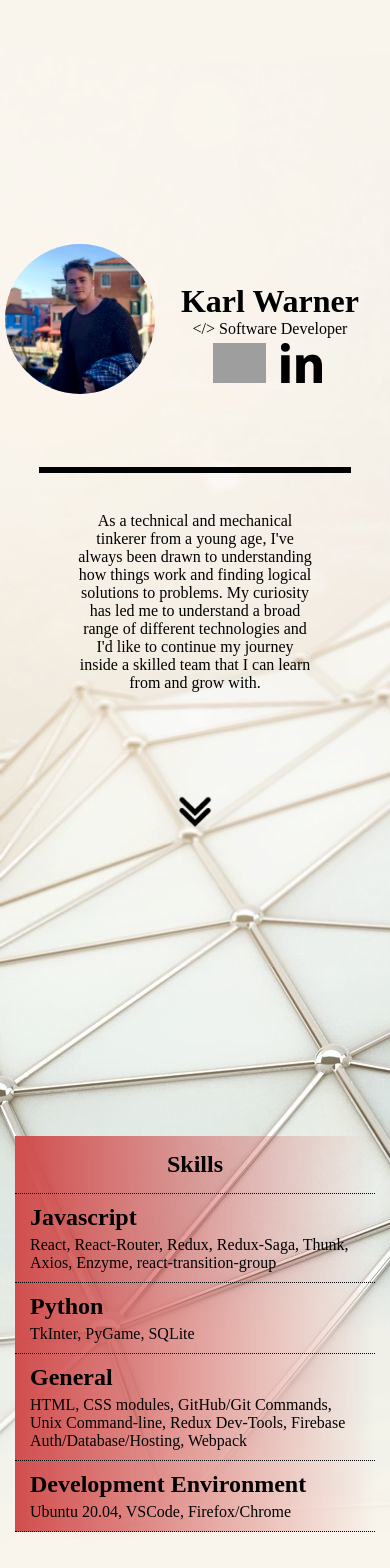
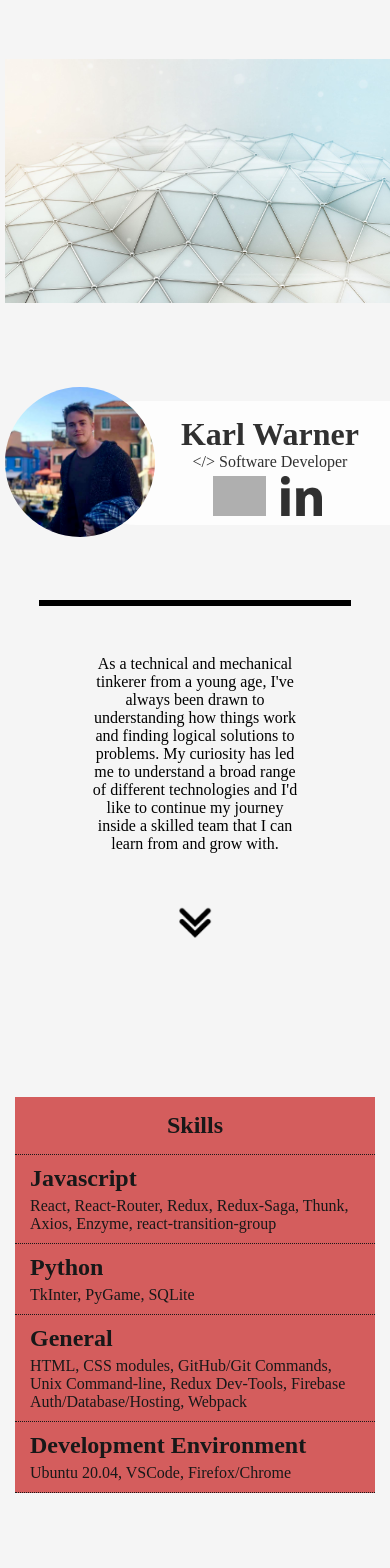
Before and after one commit to Kwarn/portfolio, a React (Create React App) app: page / in a window 390 px wide. Shown: the top 1568 px of the page. Built offline with nearby package versions, Linux system fonts and the light colour scheme; grey boxes are pictures that could not be loaded.

Commit message:
fully responsive welcome elements working

```diff
--- a/src/App.module.css
+++ b/src/App.module.css
@@ -1,5 +1,6 @@
 .App {
-  background-image: url('./assets/appBackground.png');
+  /* background-image: url('./assets/appBackground.png'); */
+  background-color: whitesmoke;
   background-repeat: repeat;
   width: 100%;
   height: auto;
--- a/src/components/Skills/Skills.module.css
+++ b/src/components/Skills/Skills.module.css
@@ -1,28 +1,25 @@
 .Skills {
-  margin: 300px 0px 0px 0px;
+  opacity: 90%;
+  margin: 150px 0px 0px 0px;
   padding: 0px 0px 80px 0px;
 }
-
 
 .SectionTitle {
   border-bottom: 1px dotted black;
   margin: 0px 15px 0px 15px;
-  background-color: #6b6361;
   padding: 15px 0px 15px 0px;
   text-align: center;
   font-size: x-large;
   color: black;
-  background: linear-gradient(to right, rgb(209, 77, 77), transparent 100%);
+  background-color: rgb(209, 77, 77);
 }
 
 .TechLists {
-  background-color: #b1afae;
   border-bottom: 1px dotted black;
   height: auto;
   margin: 0px 15px 15px 15px;
-  background: linear-gradient(to right, rgb(209, 77, 77), transparent 100%);
+  background-color: rgb(209, 77, 77);
 }
-
 .TechLists p {
   padding: 5px 15px 10px 15px;
 }
--- a/src/containers/FadeInSection/FadeInSection.module.css
+++ b/src/containers/FadeInSection/FadeInSection.module.css
@@ -14,10 +14,9 @@
 }
 
 .FadeFromTop {
-  margin: 100px 0 0 0 ;
   text-align: center;
   opacity: 0;
-  transform: translateY(-10vh);
+  transform: translateY(-5vh);
   visibility: hidden;
   transition: opacity 0.9s ease-out, transform 2s ease-out;
   will-change: opacity, visibility;
--- a/src/containers/Home/Home.js
+++ b/src/containers/Home/Home.js
@@ -10,6 +10,11 @@ const Home = props => {
   return (
     <>
       <div className={classes.Home}>
+        <img
+          className={classes.WelcomeImage}
+          src={imageAssets.appBackground}
+          alt="welcomeImage"
+        />
         <div className={classes.WelcomeElements}>
           <div className={classes.Title}>
             <img
@@ -17,6 +22,7 @@ const Home = props => {
               src={imageAssets.profileImage}
               alt="profileImage"
             />
+            <div className={classes.WelcomeTop}>
               <h1>Karl Warner</h1>
               <p>{`</> Software Developer`}</p>
               <div className={classes.LinkIcons}>
@@ -34,6 +40,7 @@ const Home = props => {
                 >
                   <img src={imageAssets.linkedIn} alt="linkedInIcon"></img>
                 </a>
+              </div>
             </div>
           </div>
           <div className={classes.Divider}></div>
--- a/src/containers/Home/Home.module.css
+++ b/src/containers/Home/Home.module.css
@@ -1,9 +1,26 @@
 .Home {
-  padding-top: 140px;
+}
+.WelcomeTop {
+  z-index: 1;
+  background-color: white;
+  opacity: 80%;
+  padding: 15px 10px 0px 10px;
+  border-radius: 90px 90px;
+  width: auto;
+}
+.WelcomeElements {
+  position: relative;
+  text-align: center;
 }
 
-.WelcomeElements {
-  position: relative;
+.WelcomeImage {
+  z-index: 0;
+  width: 100%;
+  height: auto;
+  overflow: hidden;
+  max-height: 80%;
+  /* min-height: 100%;
+  min-width: 100%; */
 }
 
 .Divider {
@@ -28,13 +45,15 @@
 
 .AboutMe {
   margin: 0vw 20vw 0vw 20vw;
+  padding: 10px;
   text-align: center;
   color: black;
 }
 
 .ProfileImage {
+  z-index: 1;
   position: relative;
-  top: 120px;
+  top: 145px;
   right: 165px;
   border-radius: 110px;
   margin-right: 50px;
@@ -43,14 +62,23 @@
 }
 
 .OpenDrawIcon {
+  margin-top: 40px;
   color: white;
   width: auto;
   height: 30px;
 }
 
+@media (min-width: 500px) {
+  .WelcomeElements {
+    position: relative;
+    margin-top: -288px;
+  }
+}
+
 @media (min-width: 900px) {
   .WelcomeElements {
     margin-left: 20vw;
+    margin-top: -500px;
     display: flex;
   }
   .AboutMe {
@@ -59,9 +87,40 @@
     height: 400px;
   }
   .Divider {
-
     border-left: 6px solid black;
     border-bottom: 0px;
     height: 300px;
+    margin-left: 10vw;
   }
 }
+
+@media (min-width: 1100px) {
+  .WelcomeElements {
+    margin-top: -600px;
+    margin-right: 5vw;
+  }
+}
+
+@media (min-width: 1200px) {
+  .WelcomeElements {
+    margin-top: -700px;
+  }
+}
+
+@media (min-width: 1500px) {
+  .WelcomeElements {
+    margin-top: -900px;
+  }
+  .OpenDrawIcon {
+    margin-bottom: 80px;
+  }
+}
+@media (min-width: 1800px) {
+  .WelcomeElements {
+    margin-top: -1100px;
+  }
+  .OpenDrawIcon {
+    margin-bottom: 250px;
+  }
+}
+/* 840 divider lines up with pic */
```
Lines whose indentation alone changed are shown as unchanged.
